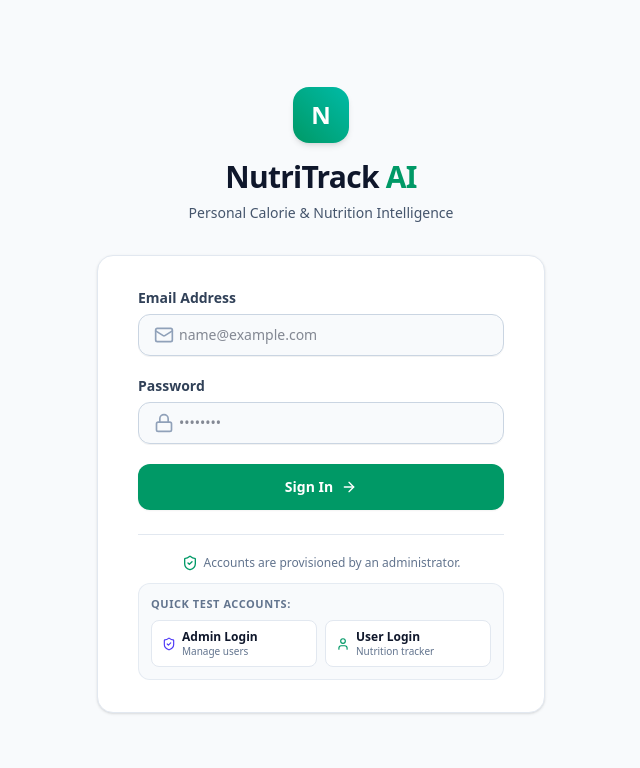
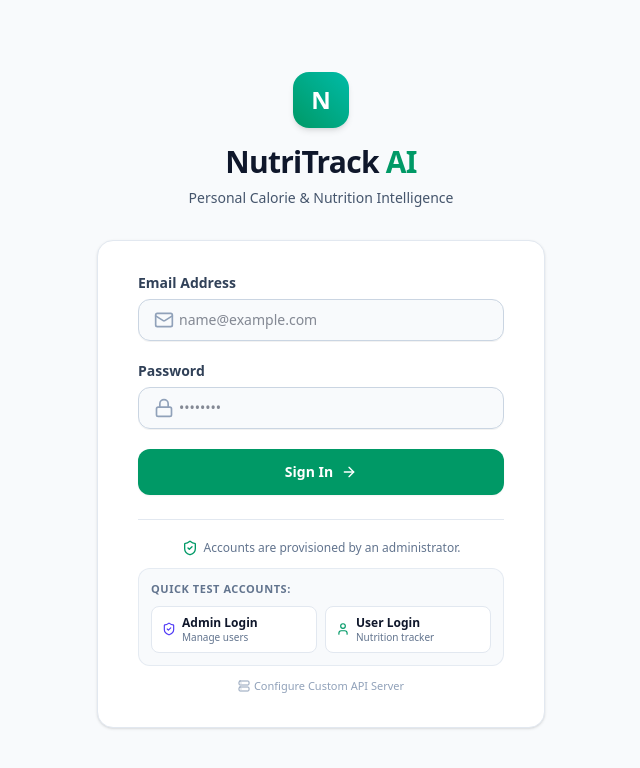
Before and after one commit to AA-Homelab/Nutrition-AI, a React (Vite) app: page / in a window 1280 px wide. Shown: the top 768 px of the page, without its empty margins (319-959 px from the left). Built offline with nearby package versions, Linux system fonts and the light colour scheme; no server answers.

Commit message:
Update LoginPage.tsx

```diff
--- a/src/pages/LoginPage.tsx
+++ b/src/pages/LoginPage.tsx
@@ -1,7 +1,7 @@
 import React, { useState, useEffect } from 'react';
-import { ShieldCheck, Lock, Mail, AlertCircle, Sparkles, User, ArrowRight } from 'lucide-react';
+import { ShieldCheck, Lock, Mail, AlertCircle, Sparkles, User, ArrowRight, Globe, Server, Check } from 'lucide-react';
 import { useAuth } from '../context/AuthContext.tsx';
-import { api } from '../lib/api.ts';
+import { api, isStaticEnvironment, getCustomApiUrl, setCustomApiUrl } from '../lib/api.ts';
 
 interface LoginPageProps {
   onLoginSuccess: (profileCompleted: boolean, role: string) => void;
@@ -18,12 +18,22 @@ export const LoginPage: React.FC<LoginPageProps> = ({
   const [error, setError] = useState<string | null>(null);
   const [loading, setLoading] = useState(false);
   const [needsBootstrap, setNeedsBootstrap] = useState(false);
+  const [showServerConfig, setShowServerConfig] = useState(false);
+  const [customUrl, setCustomUrl] = useState(getCustomApiUrl());
+  const [urlSaved, setUrlSaved] = useState(false);
 
   useEffect(() => {
     api.checkBootstrapStatus().then((res) => {
       setNeedsBootstrap(res.needsBootstrap);
     }).catch(() => {});
   }, []);
+
+  const handleSaveCustomUrl = (e: React.FormEvent) => {
+    e.preventDefault();
+    setCustomApiUrl(customUrl.trim());
+    setUrlSaved(true);
+    setTimeout(() => setUrlSaved(false), 2500);
+  };
 
   const handleSubmit = async (e: React.FormEvent) => {
     e.preventDefault();
@@ -148,17 +158,24 @@ export const LoginPage: React.FC<LoginPageProps> = ({
 
             {/* Demo Quick Fills for Instant Evaluation */}
             <div className="bg-slate-50 p-3 rounded-xl border border-slate-200/80 text-left">
-              <p className="text-[11px] font-semibold text-slate-500 uppercase tracking-wider mb-2">
-                Quick Test Accounts:
-              </p>
+              <div className="flex items-center justify-between mb-2">
+                <p className="text-[11px] font-semibold text-slate-500 uppercase tracking-wider">
+                  Quick Test Accounts:
+                </p>
+                {isStaticEnvironment() && (
+                  <span className="inline-flex items-center px-2 py-0.5 rounded-full text-[10px] font-medium bg-emerald-100 text-emerald-800">
+                    Firebase Cloud Sync
+                  </span>
+                )}
+              </div>
               <div className="grid grid-cols-2 gap-2">
                 <button
                   type="button"
                   id="btn-fill-admin"
                   onClick={handleFillDemoAdmin}
-                  className="px-2.5 py-2 text-xs font-medium text-slate-700 bg-white border border-slate-200 rounded-lg hover:border-emerald-400 hover:bg-emerald-50/40 text-left flex items-center space-x-1.5 transition-colors"
+                  className="px-2.5 py-2 text-xs font-medium text-slate-700 bg-white border border-slate-200 rounded-lg hover:border-emerald-400 hover:bg-emerald-50/40 text-left flex items-center space-x-1.5 transition-colors cursor-pointer"
                 >
-                  <ShieldCheck className="w-3.5 h-3.5 text-indigo-600" />
+                  <ShieldCheck className="w-3.5 h-3.5 text-indigo-600 shrink-0" />
                   <div>
                     <div className="font-semibold text-slate-900">Admin Login</div>
                     <div className="text-[10px] text-slate-500">Manage users</div>
@@ -169,15 +186,54 @@ export const LoginPage: React.FC<LoginPageProps> = ({
                   type="button"
                   id="btn-fill-user"
                   onClick={handleFillDemoUser}
-                  className="px-2.5 py-2 text-xs font-medium text-slate-700 bg-white border border-slate-200 rounded-lg hover:border-emerald-400 hover:bg-emerald-50/40 text-left flex items-center space-x-1.5 transition-colors"
+                  className="px-2.5 py-2 text-xs font-medium text-slate-700 bg-white border border-slate-200 rounded-lg hover:border-emerald-400 hover:bg-emerald-50/40 text-left flex items-center space-x-1.5 transition-colors cursor-pointer"
                 >
-                  <User className="w-3.5 h-3.5 text-emerald-600" />
+                  <User className="w-3.5 h-3.5 text-emerald-600 shrink-0" />
                   <div>
                     <div className="font-semibold text-slate-900">User Login</div>
                     <div className="text-[10px] text-slate-500">Nutrition tracker</div>
                   </div>
                 </button>
               </div>
+            </div>
+
+            {/* Backend Server Option Toggle */}
+            <div className="mt-3 text-center">
+              <button
+                type="button"
+                onClick={() => setShowServerConfig(!showServerConfig)}
+                className="text-[11px] text-slate-400 hover:text-slate-600 flex items-center justify-center mx-auto space-x-1"
+              >
+                <Server className="w-3 h-3" />
+                <span>{showServerConfig ? 'Hide API Server Settings' : 'Configure Custom API Server'}</span>
+              </button>
+
+              {showServerConfig && (
+                <form onSubmit={handleSaveCustomUrl} className="mt-2.5 p-3 bg-slate-50 rounded-xl border border-slate-200 text-left space-y-2">
+                  <label className="block text-[11px] font-medium text-slate-600">
+                    AI Backend Server URL (for accurate Gemini Vision & Chat):
+                  </label>
+                  <div className="flex space-x-2">
+                    <input
+                      type="url"
+                      value={customUrl}
+                      onChange={(e) => setCustomUrl(e.target.value)}
+                      placeholder="https://ais-pre-strdjehwgqwjs6flv4k77t-944961093674.asia-southeast1.run.app"
+                      className="flex-1 px-2.5 py-1.5 text-xs bg-white border border-slate-300 rounded-lg text-slate-800 focus:outline-none focus:ring-1 focus:ring-emerald-500"
+                    />
+                    <button
+                      type="submit"
+                      className="px-3 py-1.5 text-xs font-medium bg-emerald-600 text-white rounded-lg hover:bg-emerald-700 flex items-center space-x-1"
+                    >
+                      {urlSaved ? <Check className="w-3.5 h-3.5" /> : null}
+                      <span>{urlSaved ? 'Saved' : 'Save'}</span>
+                    </button>
+                  </div>
+                  <p className="text-[10px] text-slate-500 leading-tight">
+                    When hosted on GitHub Pages, food photos and AI chat route to your Google AI Studio backend for real-time Gemini Vision analysis, while your meals save to your Firebase Firestore.
+                  </p>
+                </form>
+              )}
             </div>
 
             {needsBootstrap && (
```
